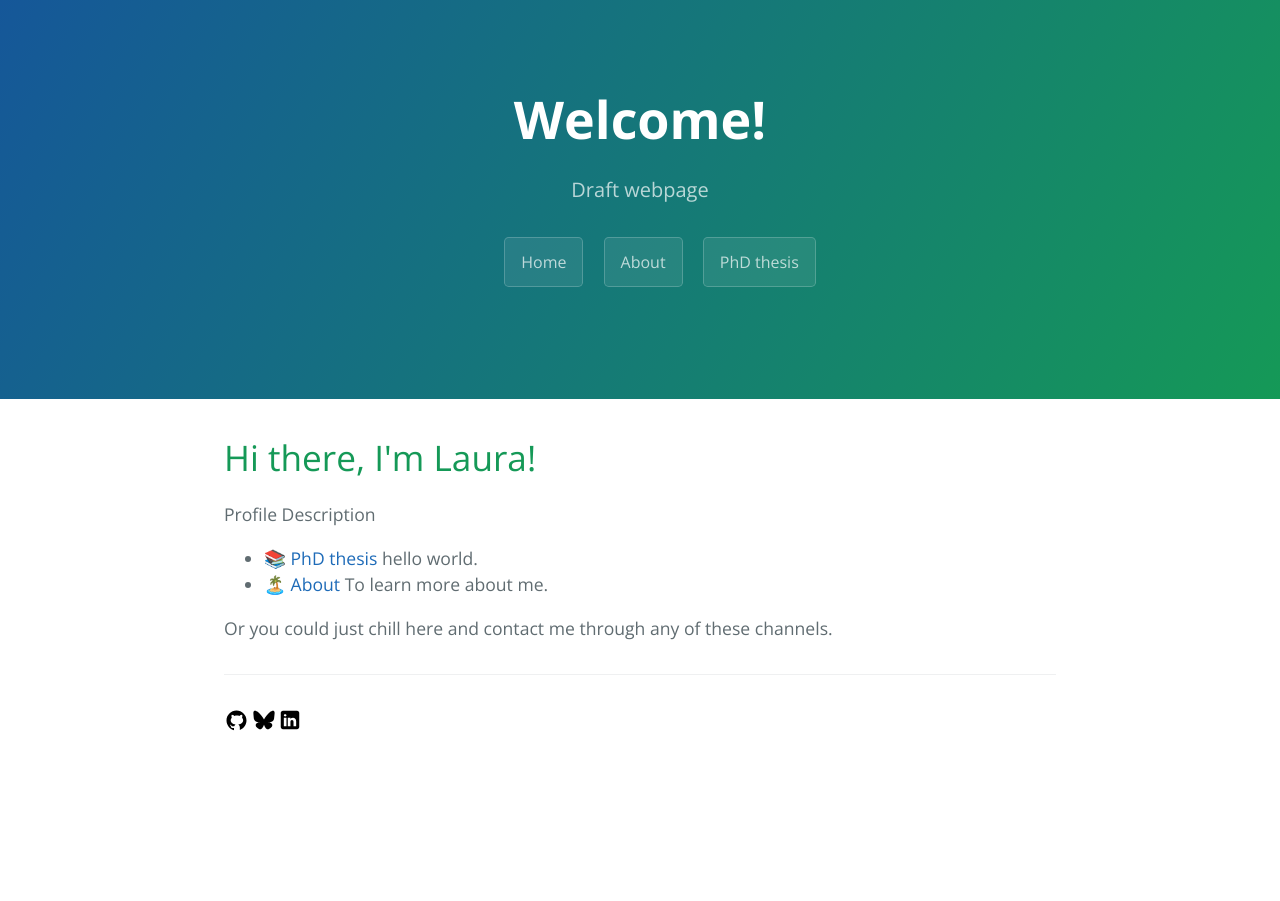
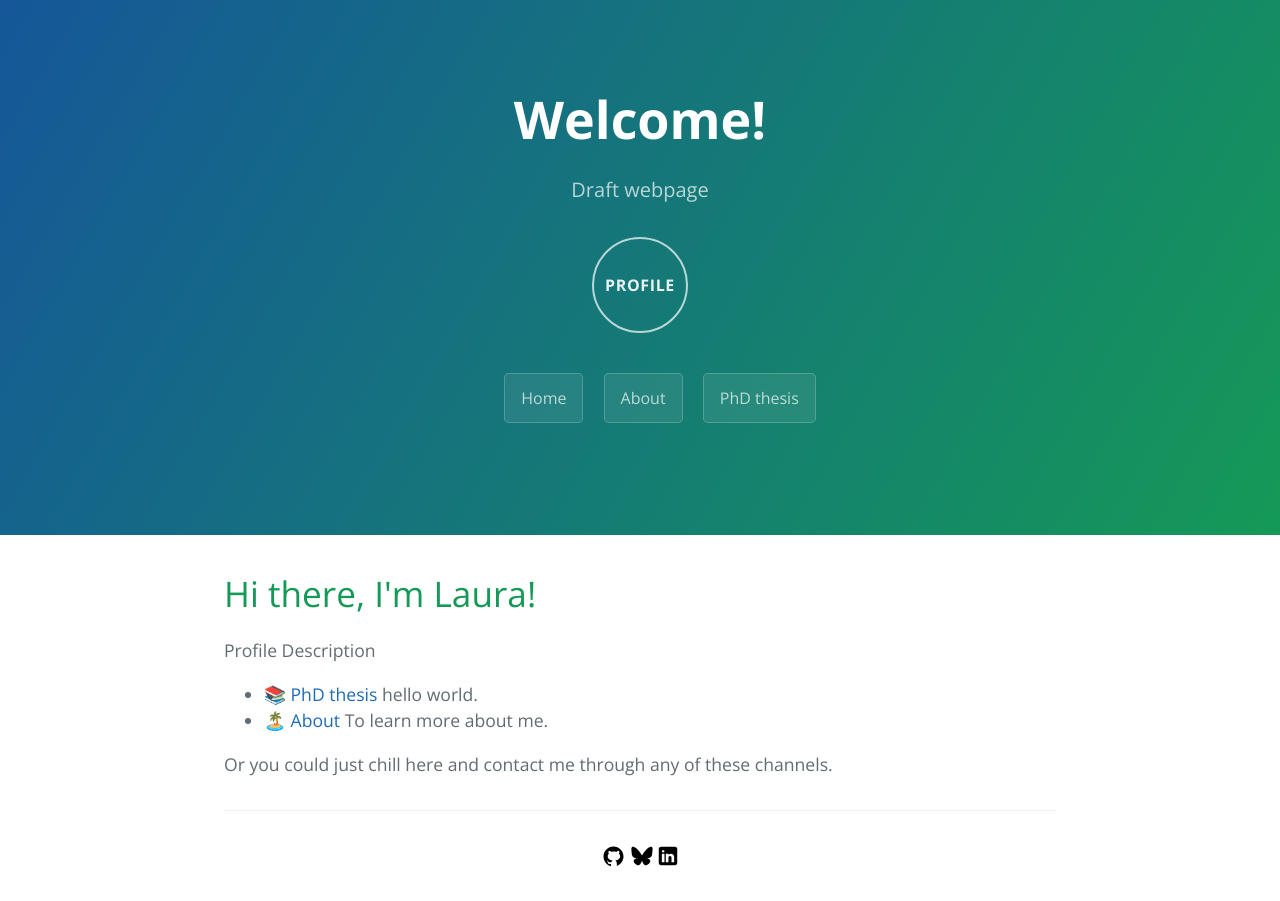
Before and after one commit to LauPM/LauPM.github.io, a Jekyll site: the page built from index.html, in a window 1280 px wide. Built offline with Jekyll 4.4.1, drawn with Linux system fonts in a browser that asks for light colours.

Commit message:
test format header+footer

```diff
--- a/_layouts/default.html
+++ b/_layouts/default.html
@@ -18,6 +18,7 @@
 			<header class="page-header" role="banner">
 				<h1 class="project-name">{{ page.title | default: site.title | default: site.github.repository_name }}</h1>
       			<h2 class="project-tagline">{{ page.description | default: site.description | default: site.github.project_tagline }}</h2>
+				<div class="profile-circle">PROFILE</div>
 				<nav>
 					<ul>
 						<a href="/" class="btn">Home</a>
--- a/assets/css/style.scss
+++ b/assets/css/style.scss
@@ -2,3 +2,25 @@
 ---
 
 @import 'jekyll-theme-cayman';
+
+.site-footer {
+	text-align: center;
+}
+
+.site-footer-credits {
+	display: block;
+}
+
+.profile-circle {
+	display: inline-flex;
+	align-items: center;
+	justify-content: center;
+	width: 96px;
+	height: 96px;
+	margin: 0 auto 1.5rem;
+	border: 2px solid rgba(255, 255, 255, 0.7);
+	border-radius: 50%;
+	color: rgba(255, 255, 255, 0.9);
+	font-weight: 700;
+	letter-spacing: 0.04em;
+}
```
Also changed, not shown: assets/PROFILE.jpeg (added).
